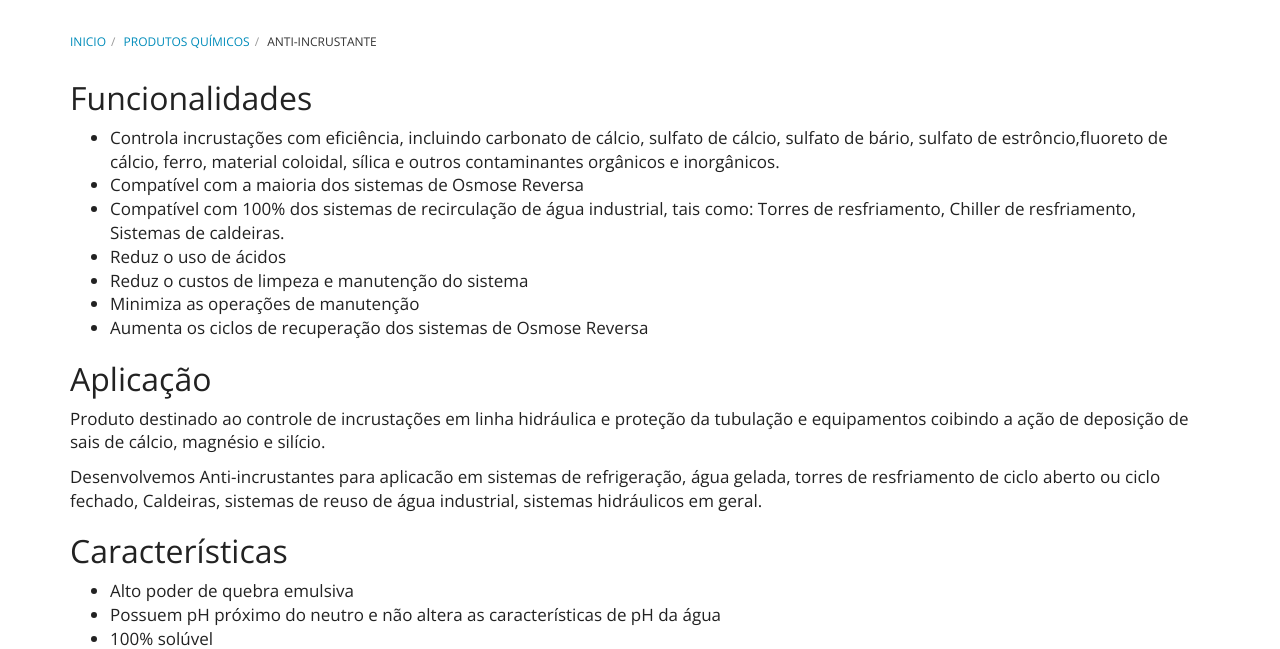
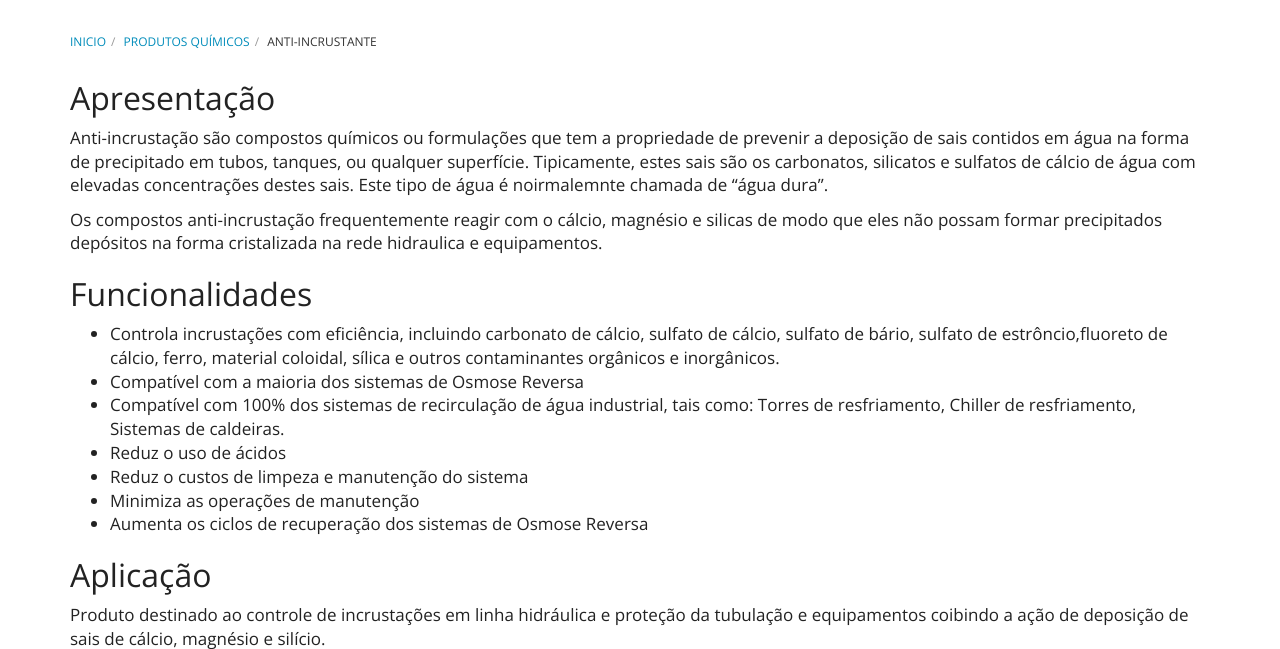
Before and after one commit to purewaterefluentes/purewaterefluentes.github.io, a Jekyll site: the page built from produtos/anti-incrustante-agua.md, in a window 1280 px wide and 900 px high, cut to the strip 251-900 px from the top of the window. Built offline with Jekyll 4.4.1, drawn with Linux system fonts in a browser that asks for light colours; nearby versions of some CDN libraries; library files that are not in the unit come from our copies.

Commit message:
Update anti-incrustante-agua.md

```diff
--- a/produtos/anti-incrustante-agua.md
+++ b/produtos/anti-incrustante-agua.md
@@ -4,6 +4,12 @@ title: Anti-Incrustante
 titlePage: Anti-Incrustante
 Subtitle:
 ---
+
+## Apresentação
+
+Anti-incrustação são compostos químicos ou formulações que tem a propriedade de prevenir a deposição de sais contidos em água na forma de precipitado em tubos, tanques, ou qualquer superfície. Tipicamente, estes sais são os carbonatos, silicatos e sulfatos de cálcio de água com elevadas concentrações destes sais. Este tipo de água é noirmalemnte chamada de "água dura".
+
+Os compostos anti-incrustação frequentemente reagir com o cálcio, magnésio e silicas de modo que eles não possam formar precipitados depósitos na forma cristalizada na rede hidraulica e equipamentos.
 
 ## Funcionalidades
 
```
